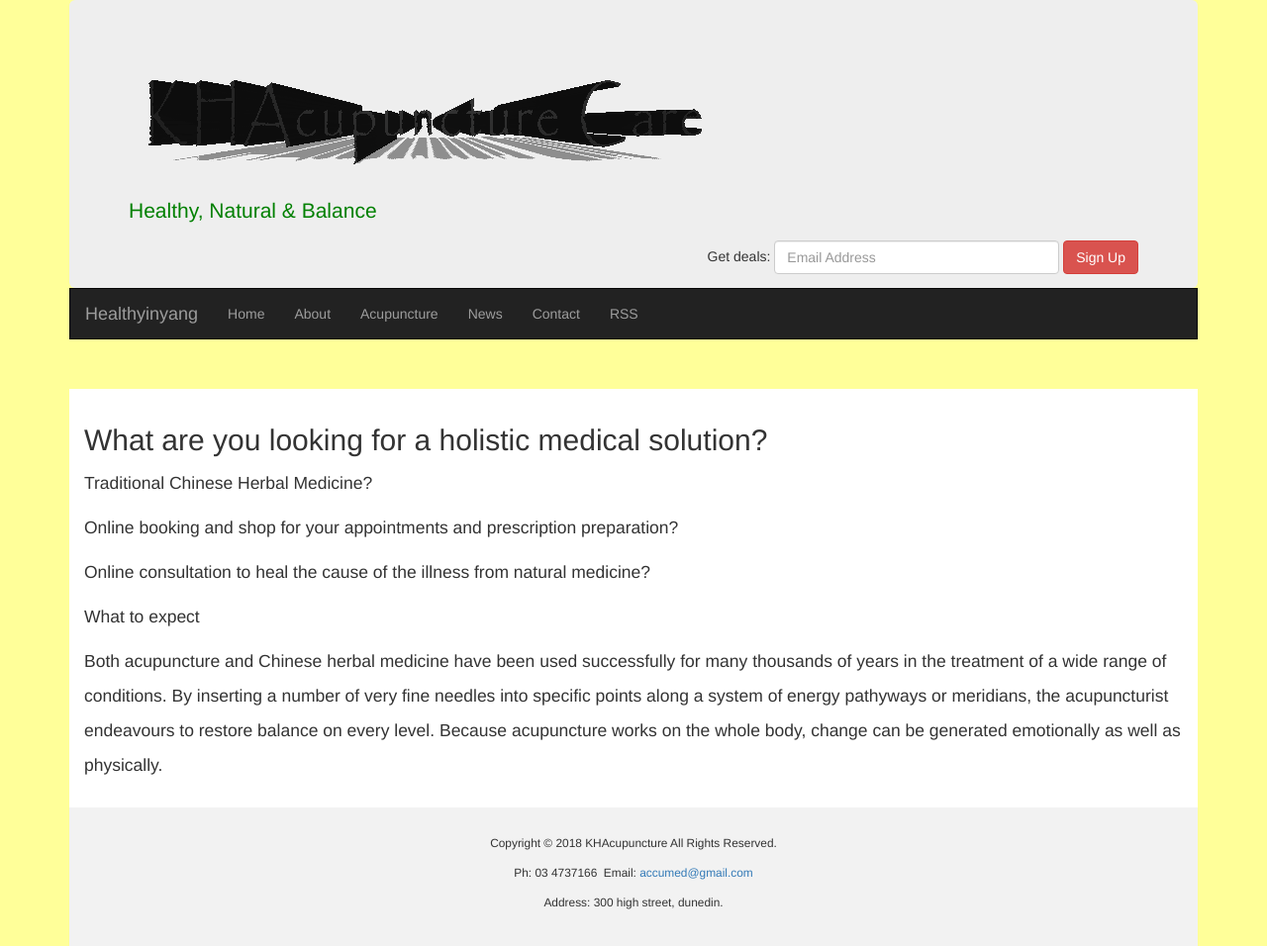
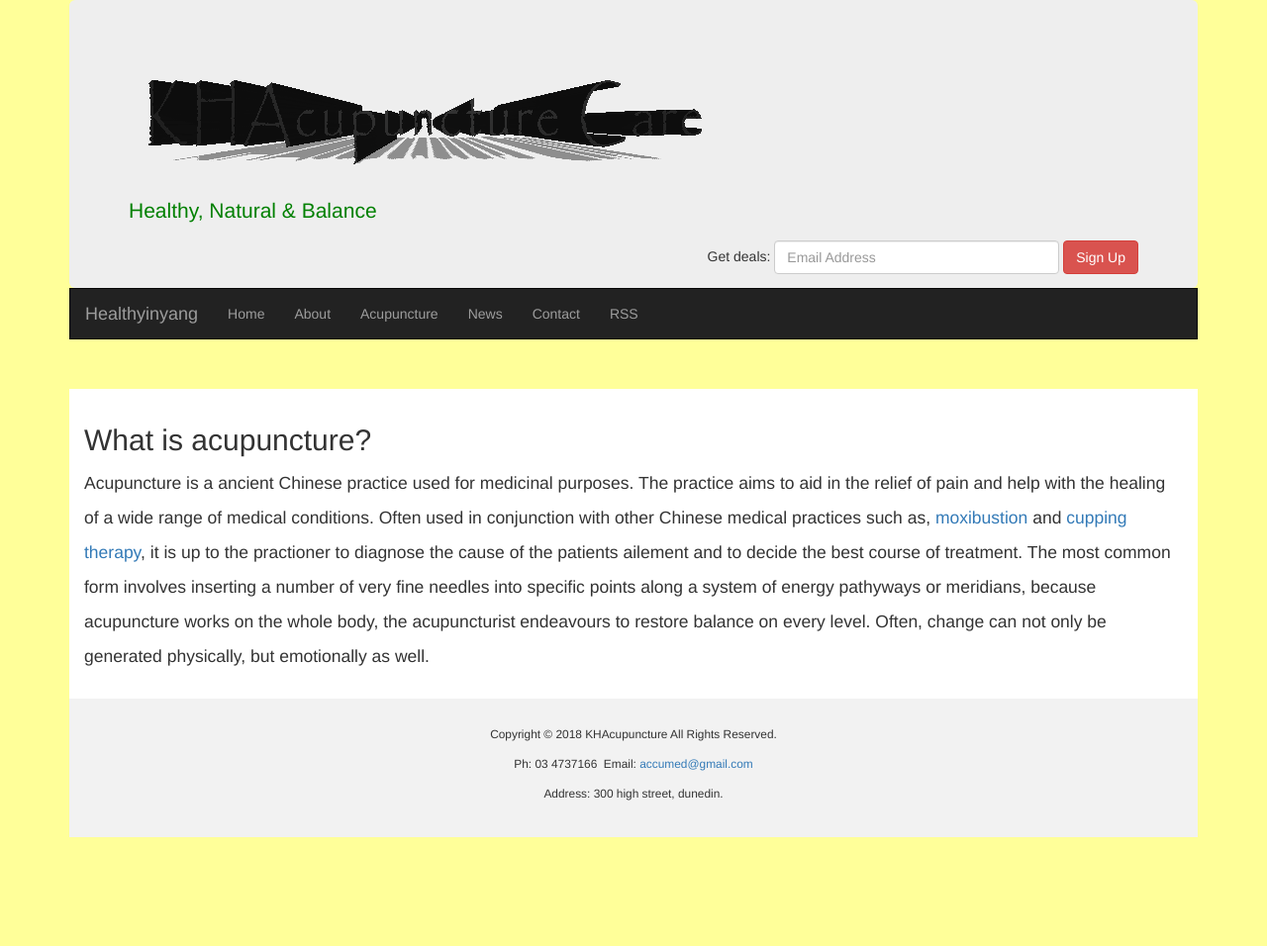
Before and after one commit to HongfengCai/khacupuncture, a Jekyll site: the page built from acupuncture.html, in a window 1280 px wide. Shown: the whole page at 99% size. Built offline with Jekyll 4.4.1, drawn with Linux system fonts in a browser that asks for light colours; after the commit the page ends 900 px from its top, so only the background shows below that.

Commit message:
Add some text to acupuncture.html

```diff
--- a/about.html
+++ b/about.html
@@ -3,8 +3,8 @@ layout: default
 title: About
 ---
 
-Here is about content...
+<h2>About us</h2>
 
-The problem is that we don't have enough education for holisitic alternative medicine in this Country.
+    <p>Here at KHAcupunture, we are devoted to promoting services and education around natural, centries old, alternative medicines and practices, such as acupuncture.</p>
 
-To gain an to acknowledge that acupuncture could help people increase their general health and wellbeing through a structured, positive, and professional holisitc natural medicine program  that enables them to develop long-term, meaningful health quality of life.
+    <p>We beleive that through the promotion of such services and education, we will be able to help people manage and improve upon their health and wellbeing in a natural way, enabling them to live a long and meaningful life.</p>
--- a/acupuncture.html
+++ b/acupuncture.html
@@ -1,11 +1,7 @@
 ---
 layout: default
-title: Acupunture
+title: Acupuncture
 ---
 
-<h2>What are you looking for a holistic medical solution? </h2>
-    <p>Traditional Chinese Herbal Medicine?</p>
-    <p>Online booking and shop for your appointments and prescription preparation?</p>
-    <p>Online consultation to heal the cause of the illness from natural medicine? </p>
-    <p>What to expect</p>
-    <p>Both acupuncture and Chinese herbal medicine have been used successfully for many thousands of years in the treatment of a wide range of conditions. By inserting a number of very fine needles into specific points along a system of energy pathyways or meridians, the acupuncturist endeavours to restore balance on every level. Because acupuncture works on the whole body, change can be generated emotionally as well as physically.</p>
+<h2>What is acupuncture?</h2>
+<p>Acupuncture is a ancient Chinese practice used for medicinal purposes.  The practice aims to aid in the relief of pain and help with the healing of a wide range of medical conditions.  Often used in conjunction with other Chinese medical practices such as, <a href="https://en.wikipedia.org/wiki/Moxibustion" title="https://en.wikipedia.org/wiki/Moxibustion" target="_blank">moxibustion</a> and <a href="https://en.wikipedia.org/wiki/Cupping_therapy", title="https://en.wikipedia.org/wiki/Cupping_therapy", target="_blank">cupping therapy</a>, it is up to the practioner to diagnose the cause of the patients ailement and to decide the best course of treatment.  The most common form involves inserting a number of very fine needles into specific points along a system of energy pathyways or meridians, because acupuncture works on the whole body, the acupuncturist endeavours to restore balance on every level.  Often, change can not only be generated physically, but emotionally as well.</p>
```
